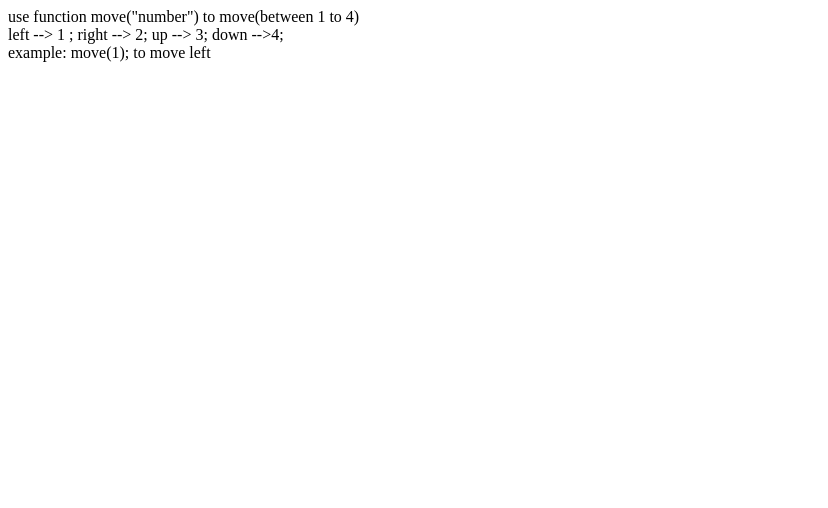
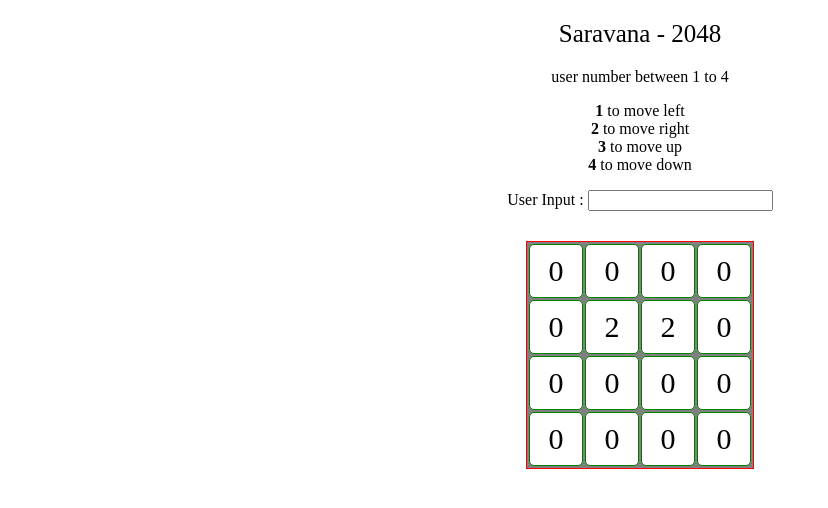
Before and after one commit to sarvan27/2048, a plain HTML site: page y/index.html in a window 1280 px wide. Shown: the whole page, without its empty margins (0-828 px from the left). Drawn offline with Linux system fonts and the light colour scheme.

Commit message:
Added UI for 2048

```diff
--- a/y/2048.js
+++ b/y/2048.js
@@ -48,11 +48,29 @@
 }
 
 function displayGrid() {
-  console.log("*---------------*");
-  for (let i = 0; i < gridValue; i++) {
-    console.log('|',grid[i].toString().replace(/,/g, " | "),'|')
-    console.log("*---------------*");
+  var tableBody = document.getElementById('tableBody');
+  tableBody.innerHTML = ""
+  grid.forEach(function(rowData) {
+    var row = document.createElement('tr');
+    rowData.forEach(function(cellData) {
+      var cell = document.createElement('td');
+      cell.appendChild(document.createTextNode(cellData));
+      row.appendChild(cell);
+    });
+    tableBody.appendChild(row);
+  });
+}
+
+function myKeyPress(e){
+  var keynum;
+
+  if(window.event) { // IE
+    keynum = e.keyCode;
+  } else if(e.which){ // Netscape/Firefox/Opera
+    keynum = e.which;
   }
+
+  alert(String.fromCharCode(keynum));
 }
 
 function start() {
@@ -125,7 +143,17 @@
   return newGrid
 }
 
-function move(a){
+function move(e){
+  let a = 0;
+  document.getElementById('error').innerHTML = ""
+  if(window.event) {
+    a = e.keyCode;
+    a = String.fromCharCode(a);
+  } else if(e.which){
+    a = e.which;
+    a = String.fromCharCode(a);
+  }
+  a = parseInt(a);
   let flipped = false;
   let rotated = false;
   let played = false;
@@ -145,6 +173,8 @@
     grid = rotateGrid(grid);
     rotated = true;
     played = true;
+  }else if ( a <= 0 || a >= 5){
+    document.getElementById('error').innerHTML = "invalid number"
   }
   if(played){
     let past = {...grid};
@@ -164,6 +194,7 @@
       randomNumber();
     }
   }
+  document.getElementById('userInput').value='';
   displayGrid();
 }
 
--- a/y/index.html
+++ b/y/index.html
@@ -1,15 +1,61 @@
 <!DOCTYPE html>
 <html>
+    <head>
+        <title>
+            2048
+        </title>
+        <style>
+            body{
+                text-align: center;
+            }
+            .head{
+                font-size: 25px;
+                margin: 20px;
+            }
+            .flexBox{
+                padding: 30px;
+                display: flex;
+                justify-content: center;
+                align-items: center;
+            }
+            #gameConsole{
+                font-size: 30px;
+                border: 1px solid red;
+                text-align: center;
+                background-color: grey;
+            }
+            td{
+                background-color: white;
+                width: 50px;
+                height: 50px;
+                border: 1px solid green;
+                border-radius: 5px;
+            }
+            #error{
+                color: red;
+            }
+        </style>
+    </head>
+    <body>
+        <div class="head">
+            Saravana - 2048
+        </div>
+        <div>user number between 1 to 4</div>
+        <P>
+            <b>1</b> to move left<br/>
+            <b>2</b> to move right<br/>
+            <b>3</b> to move up<br/>
+            <b>4</b> to move down
+        </p>
+        <span>User Input : </span><input type="text" id="userInput" onkeypress="move(event)" />
+        <div class="flexBox">
+            <table id="gameConsole">
+                <tbody id="tableBody">
+
+                </tbody>
+            </table>
+        </div>
+        <div id="error"></div>
+    </body>
     <script src="./2048.js"></script>
-    <body>
-        <div>
-            use function move("number") to move(between 1 to 4)
-        </div>
-        <div>
-            left --> 1 ; right --> 2; up --> 3; down -->4;
-        </div>
-        <div>
-            example: move(1); to move left
-        </div>
-    </body>
 </html>
```
